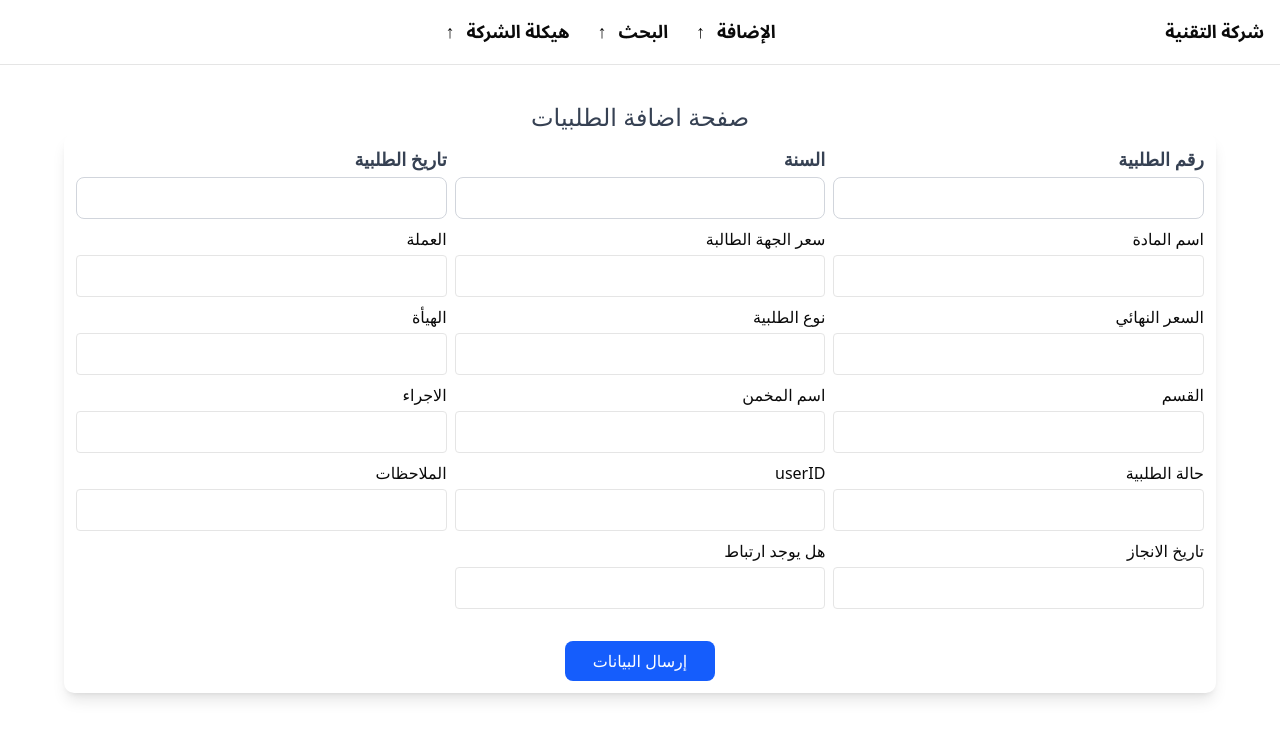
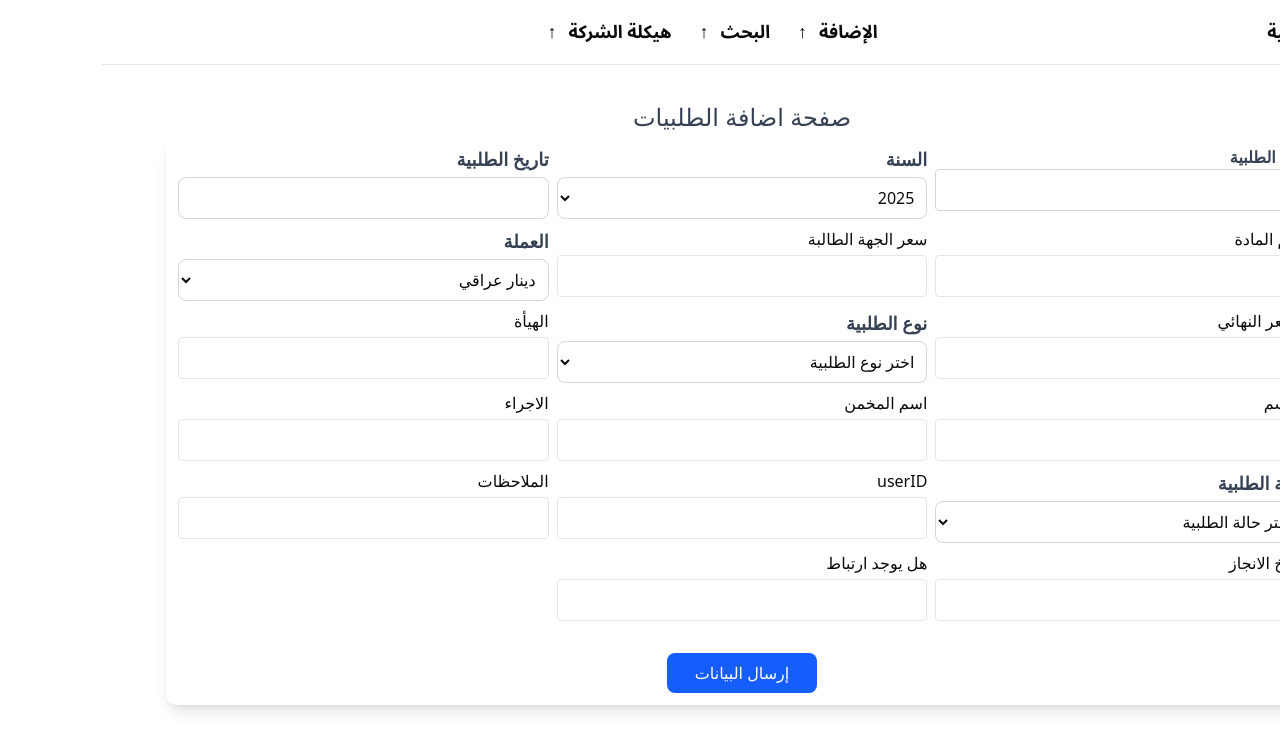
Before and after one commit to haiderjaafer/orders_nextjs_typescript, a Next.js app: page / in a window 1280 px wide. Shown: the top 750 px of the page. Built offline with nearby package versions, Linux system fonts and the light colour scheme.

Commit message:
changes-04-05-2025

```diff
--- a/package.json
+++ b/package.json
@@ -14,16 +14,19 @@
     "@radix-ui/react-slot": "^1.2.0",
     "class-variance-authority": "^0.7.1",
     "clsx": "^2.1.1",
+    "lodash.debounce": "^4.0.8",
     "lucide-react": "^0.487.0",
     "next": "15.2.4",
     "react": "^19.0.0",
     "react-dom": "^19.0.0",
+    "react-toastify": "^11.0.5",
     "tailwind-merge": "^3.2.0",
     "tw-animate-css": "^1.2.5"
   },
   "devDependencies": {
     "@eslint/eslintrc": "^3",
     "@tailwindcss/postcss": "^4",
+    "@types/lodash.debounce": "^4.0.9",
     "@types/node": "^20",
     "@types/react": "^19",
     "@types/react-dom": "^19",
--- a/src/app/page.tsx
+++ b/src/app/page.tsx
@@ -1,85 +1,192 @@
 "use client"
-import Image from "next/image";
-import { useState } from 'react';
+
+
+
+import { useState, useEffect, useCallback } from 'react';
+import { ToastContainer, toast } from 'react-toastify';
+
+import 'react-toastify/dist/ReactToastify.css';
+import debounce from 'lodash.debounce';
 
 
 export default function Home() {
 
+
+   // Generate years from 2020 to current year + 1 (you can adjust the range)
+   const currentYear = new Date().getFullYear();
+   const years = Array.from({ length: currentYear - 2019 }, (_, i) => 2020 + i);
+
+   const orderTypeOptions = [
+     { value: "محلية", label: "محلية" },
+     { value: "محلية-مباشرة", label: "محلية-مباشرة" },
+     { value: "محلية-مخزنية", label: "محلية-مخزنية" },
+     { value: "خارجية-عامة", label: "خارجية-عامة" },
+     { value: "خارجية-احتكارية", label: "خارجية-احتكارية" }
+   ];
+
+   const orderStatusOptions = [
+     { value: "قيد الانجاز", label: "قيد الانجاز" },
+     { value: "منجز", label: "منجز" },
+     { value: "الغيت", label: "الغيت" }
+   ];
+
+   const currencyOptions = [
+     { value: "دولار امريكي", label: "دولار امريكي (USD)" },
+     { value: "اليورو", label: "اليورو (EUR)" },
+     { value: "دينار عراقي", label: "دينار عراقي" }
+   ];
+
    const [formData, setFormData] = useState({
      orderNo: '',
-    orderYear: '',
+     orderYear: currentYear.toString(),
      orderDate: '',
      materialName: '',
      priceRequestedDestination: '',
-    currencyType: '',
+     currencyType: 'دينار عراقي',
      finalPrice: '',
      orderType: '',
      coID: '',
      deID: '',
      estimatorID: '',
      procedureID: '',
-    orderStatus:'',
+     orderStatus: '',
      notes: '',
-    achievedOrderDate:'',
+     achievedOrderDate: '',
+     checkOrderLink: '',
+     userID: ''
+   });
 
-    checkOrderLink:'',
-    userID:''
-
-  });
+   const [errors, setErrors] = useState({ orderNo: '' });
    const [isSubmitting, setIsSubmitting] = useState(false);
    const [submitMessage, setSubmitMessage] = useState('');
 
-  const handleChange = (e: React.ChangeEvent<HTMLInputElement>) => {
+    // 🟨 Debounced real-time check
+  const checkOrderExists = useCallback(
+    debounce(async (orderNo: string, orderYear: string) => {
+      try {
+        const res = await fetch(
+          `http://127.0.0.1:8000/api/orders/check-order-exists?orderNo=${orderNo}&orderYear=${orderYear}`
+        );
+        const data = await res.json();
+        if (data.exists) {
+          toast.warning(`الطلبية برقم ${orderNo} موجودة في سنة ${orderYear}`);
+        }
+      } catch (error) {
+        console.error('Error checking order existence', error);
+      }
+    }, 500),
+    []
+  );
+
+  useEffect(() => {
+    if (formData.orderNo && /^\d+$/.test(formData.orderNo)) {
+      checkOrderExists(formData.orderNo, formData.orderYear);
+    }
+  }, [formData.orderNo, formData.orderYear, checkOrderExists]);
+
+  const handleChange = (e: React.ChangeEvent<HTMLInputElement | HTMLSelectElement>) => {
     const { id, value } = e.target;
-    setFormData(prev => ({
-      ...prev,
-      [id]: value
-    }));
+
+    if (id === 'orderNo') {
+      if (value === '' || /^\d+$/.test(value)) {
+        setErrors(prev => ({ ...prev, orderNo: '' }));
+        setFormData(prev => ({ ...prev, [id]: value }));
+      } else {
+        setErrors(prev => ({ ...prev, orderNo: 'الرجاء إدخال أرقام فقط' }));
+      }
+    } else {
+      setFormData(prev => ({ ...prev, [id]: value }));
+    }
   };
 
   const handleSubmit = async (e: React.FormEvent) => {
     e.preventDefault();
-    console.log("Submitting data:", formData);
-
+    setIsSubmitting(true);
     try {
-      const response = await fetch('http://127.0.0.1:8000/api/orders/add', {
+      const res = await fetch('http://127.0.0.1:8000/api/orders', {
         method: 'POST',
-        headers: {
-          'Content-Type': 'application/json',
-        },
+        headers: { 'Content-Type': 'application/json' },
         body: JSON.stringify(formData),
-        credentials: 'include', // Only if using cookies
+        credentials: 'include'
       });
 
-      if (!response.ok) throw new Error('Request failed');
+      if (!res.ok) throw new Error('حدث خطأ');
 
-      const data = await response.json();
-      console.log('Success:', data);
-      setSubmitMessage('نجاح: الطلبية تم إرسالها');
-    } catch (error) {
-      console.error('Error:', error);
+      const data = await res.json();
+      console.log('Submitted:', data);
+      setSubmitMessage('نجاح: تم إرسال الطلبية');
+      toast.success('تم إرسال الطلبية بنجاح');
+    } catch (err) {
+      console.error(err);
       setSubmitMessage('فشل: حدث خطأ أثناء الإرسال');
+      toast.error('فشل في إرسال الطلبية');
+    } finally {
+      setIsSubmitting(false);
     }
   };
 
-
-
   return (
     <div className="flex flex-col  items-center justify-center p-4 sm:p-8 font-[family-name:var(--font-geist-sans)]" >
+
+      {/* Toast container */}
+      <ToastContainer
+        position="top-right"
+        autoClose={5000}
+        hideProgressBar={false}
+        newestOnTop={false}
+        closeOnClick
+        rtl={true}
+        pauseOnFocusLoss
+        draggable
+        pauseOnHover
+        theme="light"
+      />
    <label htmlFor="orderYear" className="text-2xl font-medium  text-gray-700 ">صفحة اضافة الطلبيات </label>
    <div className="w-full max-w-6xl mx-auto   ">
 
     <form onSubmit={handleSubmit} className="grid grid-cols-1  sm:grid-cols-2 md:grid-cols-3 gap-2 p-3 bg-white rounded-lg shadow-lg">
 
-    <div className="flex flex-col space-y-1">
+    <div>
+        <label htmlFor="orderNo" className="block font-bold text-gray-700">
+          رقم الطلبية
+        </label>
+        <input
+          id="orderNo"
+          type="text"
+          value={formData.orderNo}
+          onChange={handleChange}
+          className={`w-full p-2 border ${errors.orderNo ? 'border-red-500' : 'border-gray-300'} rounded`}
+        />
+        {errors.orderNo && <p className="text-red-600 text-sm">{errors.orderNo}</p>}
+      </div>
+
+    {/* <div className="flex flex-col space-y-1">
         <label htmlFor="orderNo" className="text-lg font-extrabold text-gray-700">رقم الطلبية</label>
-      <input type="text" id="orderNo" className="p-2 border border-gray-300 rounded-md focus:ring-2 focus:ring-blue-500 focus:border-blue-500" value={formData.orderNo}
-    onChange={handleChange} />
-    </div>
+        <input
+          type="text"
+          id="orderNo"
+          className={`p-2 border ${errors.orderNo ? 'border-red-500' : 'border-gray-300'} rounded-md focus:ring-2 focus:ring-blue-500 focus:border-blue-500`}
+          value={formData.orderNo}
+          onChange={handleChange}
+        />
+        {errors.orderNo && (
+          <p className="text-red-500 text-sm mt-1">{errors.orderNo}</p>
+        )}
+      </div> */}
       <div className="flex flex-col space-y-1">
         <label htmlFor="orderYear" className="text-lg font-extrabold text-gray-700">السنة</label>
-      <input type="number" id="orderYear" className="p-2 border border-gray-300 rounded-md focus:ring-2 focus:ring-blue-500 focus:border-blue-500" value={formData.orderYear}
-    onChange={handleChange}  />
+        <select
+          id="orderYear"
+          className="p-2 border border-gray-300 rounded-md focus:ring-2 focus:ring-blue-500 focus:border-blue-500"
+          value={formData.orderYear}
+          onChange={handleChange}
+        >
+          {years.map(year => (
+            <option key={year} value={year}>
+              {year}
+            </option>
+          ))}
+        </select>
       </div>
     <div className="flex flex-col space-y-1">
       <label htmlFor="orderDate" className="text-lg font-extrabold text-gray-700">تاريخ الطلبية</label>
@@ -97,20 +204,42 @@ export default function Home() {
       <input type="text" id="priceRequestedDestination" className="p-2 border rounded" value={formData.priceRequestedDestination}
     onChange={handleChange} />
     </div>
-    <div className="flex flex-col">
-      <label htmlFor="currencyType" className="mb-1">العملة</label>
-      <input type="text" id="currencyType" className="p-2 border rounded" value={formData.currencyType}
-    onChange={handleChange} />
+    <div className="flex flex-col space-y-1">
+        <label htmlFor="currencyType" className="text-lg font-extrabold text-gray-700">العملة</label>
+        <select
+          id="currencyType"
+          className="p-2 border border-gray-300 rounded-md focus:ring-2 focus:ring-blue-500 focus:border-blue-500"
+          value={formData.currencyType}
+          onChange={handleChange}
+        >
+          <option value="" disabled>اختر العملة</option>
+          {currencyOptions.map((currency) => (
+            <option key={currency.value} value={currency.value}>
+              {currency.label}
+            </option>
+          ))}
+        </select>
       </div>
     <div className="flex flex-col">
       <label htmlFor="finalPrice" className="mb-1">السعر النهائي</label>
       <input type="text" id="finalPrice" className="p-2 border rounded" value={formData.finalPrice}
     onChange={handleChange} />
     </div>
-    <div className="flex flex-col">
-      <label htmlFor="orderType" className="mb-1">نوع الطلبية</label>
-      <input type="text" id="orderType" className="p-2 border rounded" value={formData.orderType}
-    onChange={handleChange} />
+    <div className="flex flex-col space-y-1">
+  <label htmlFor="orderType" className="text-lg font-extrabold text-gray-700">نوع الطلبية</label>
+  <select
+    id="orderType"
+    className="p-2 border border-gray-300 rounded-md focus:ring-2 focus:ring-blue-500 focus:border-blue-500"
+    value={formData.orderType}
+    onChange={handleChange}
+  >
+    <option value="" disabled>اختر نوع الطلبية</option>
+    {orderTypeOptions.map((type) => (
+      <option key={type.value} value={type.value}>
+        {type.label}
+      </option>
+    ))}
+  </select>
 </div>
     <div className="flex flex-col">
       <label htmlFor="coID" className="mb-1">الهيأة</label>
@@ -135,11 +264,26 @@ export default function Home() {
     onChange={handleChange}  />
     </div>
 
-    <div className="flex flex-col">
-      <label htmlFor="orderStatus" className="mb-1">حالة الطلبية</label>
-      <input type="text" id="orderStatus" className="p-2 border rounded"  value={formData.orderStatus}
-    onChange={handleChange}  />
+
+
+    <div className="flex flex-col space-y-1">
+  <label htmlFor="orderStatus" className="text-lg font-extrabold text-gray-700">حالة الطلبية</label>
+  <select
+    id="orderStatus"
+    className="p-2 border border-gray-300 rounded-md focus:ring-2 focus:ring-blue-500 focus:border-blue-500"
+    value={formData.orderStatus}
+    onChange={handleChange}
+  >
+    <option value="" disabled>اختر حالة الطلبية</option>
+    {orderStatusOptions.map((status) => (
+      <option key={status.value} value={status.value}>
+        {status.label}
+      </option>
+    ))}
+  </select>
 </div>
+
+
 
     <div className="flex flex-col">
       <label htmlFor="userID" className="mb-1">userID</label>
```
Also changed, not shown: 1 other file (tests, documents, lock files or other folders). Lines whose indentation alone changed are shown as unchanged.
